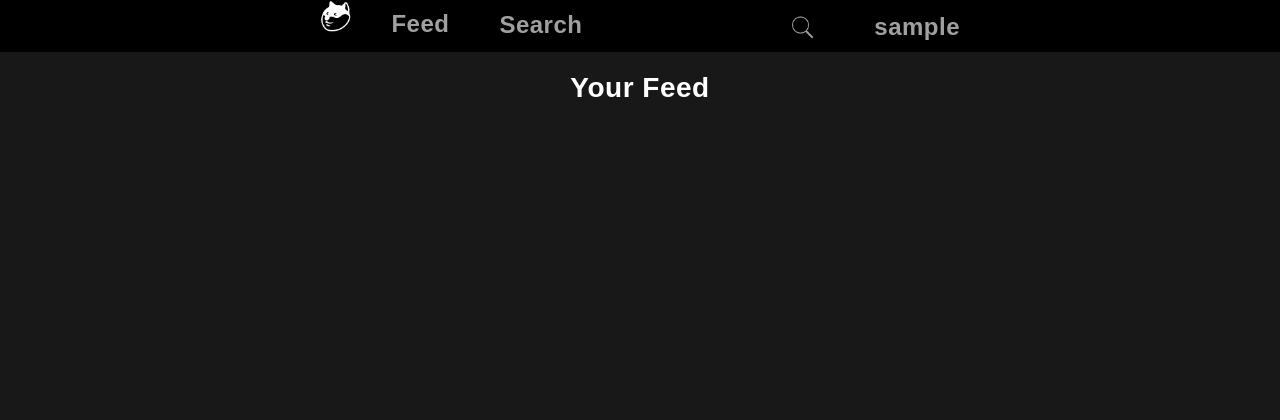
After one commit to Zabitiny/Freaqs, a PHP site: page /feed.php in a window 1280 px wide. The commit adds this page. Shown: the top 420 px of the page. Run offline with PHP 8.4, Linux system fonts and the light colour scheme; the visitor is signed in with stand-in values (Sample User, id 1); data that the repository does not hold is empty.

Commit message:
moved nav bar along top and spaced everything out

```diff
--- a/assets/CSS/style.css
+++ b/assets/CSS/style.css
@@ -14,6 +14,10 @@ body {
     background-color: #181818;
     font-size: 14px;
     min-width: 720px;
+}
+
+a {
+    text-decoration: none;
 }
 
 #nowPlayingBarContainer {
@@ -155,62 +159,61 @@ body {
 
 #navBarContainer {
     background-color: #000;
-    width: 220px;
-    height: 100vh;
+    width: 100%;
+    height: 52px;
     position: fixed;
     top: 0;
-    left: 0;
 }
 
 .navBar {
-    padding: 25px;
     display: flex;
-    flex-direction: column;
-    -ms-flex-direction: column; /*for internet explorer*/
-}
-
-.logo {
-    margin-bottom: 15px;
+    margin: 0 320px;
 }
 
 .logo img {
     width: 32px;
+    position: relative;
+    padding-right: 35px;
 }
 
-.navBar .group {
-    border-top: 1px solid #a0a0a0;
-    padding: 10px 0;
+.navBar .navBar-left {
+    margin-right: 50px;
+    box-sizing: border-box;
 }
 
-.navItem {
-    padding: 10px 0;
-    font-size: 14px;
-    font-weight: 700;
-    display: block;
-    letter-spacing: 1px;
-    position: relative;
+.navBar .navBar-center {
+    flex-grow: 1;
+    height: 52px;
+    padding: 8px 0;
+    box-sizing: border-box;
 }
 
-.navItemLink {
+.navBar .navBar-right {
+    height: 52px;
+    padding: 13px 0;
+    box-sizing: border-box;
+}
+
+ .navItemLink .icon {
+    position: relative;
+    top: 7px;
+    width: 25px;
+    left: 200px;
+}
+
+a.navItemLink {
     color: #a0a0a0;
     text-decoration: none;
+    font-size: 24px;
+    font-weight: 700;
 }
 
 .navItemLink:hover {
     color: #fff;
 }
 
-.navItemLink .icon {
-    position: absolute;
-    right: 0;
-    top: 6px;
-    width: 25px;
-}
-
 #mainViewContainer {
-    margin-left: 220px;
-    padding-bottom: 90px;
-    width: calc(100% - 220px);
+    margin-top: 52px;
 }
 
 #mainContent {
--- /dev/null
+++ b/feed.php
@@ -0,0 +1,7 @@
+<?php include("includes/includedFiles.php"); ?>
+
+<h1 class="pageHeadingBig">Your Feed</h1>
+
+<div class="gridViewContainer">
+
+</div>
--- a/includes/navBarContainer.php
+++ b/includes/navBarContainer.php
@@ -1,34 +1,20 @@
 <div id="navBarContainer">
-    <nav class="navBar">
-        <span role="link" tabIndex="0" onclick="openPage('index.php')" class="logo">
-            <img src="assets/images/icons/logo.png" alt="">
-        </span>
+  <nav class="navBar">
+    <div class="navBar-left">
+      <a role="link" tabIndex="0" href="index.php" class="logo">
+        <img src="assets/images/icons/logo.png" alt="home">
+      </a>
 
-        <div class="group">
 
-            <div class="navItem">
-
-                <span role='link' tabIndex='0' onclick="openPage('search.php')" class="navItemLink">Search
-                    <img src="assets/images/icons/search.png" class="icon" alt="search">
-                </span>
-
-            </div>
-        </div>
-
-        <div class="group">
-            <div class="navItem">
-            <span role="link" tabIndex="0" onclick="openPage('browse.php')" class="navItemLink">Browse</span>
-            </div>
-
-            <div class="navItem">
-            <span role="link" tabIndex="0" onclick="openPage('yourMusic.php')" class="navItemLink">Your Music</span>
-            </div>
-
-            <div class="navItem">
-            <span role="link" tabIndex="0" onclick="openPage('settings.php')" class="navItemLink"><?php echo $userLoggedIn->getUsername(); ?> </span>
-            </div>
-
-        </div>
-
-    </nav>
+      <a role="link" tabIndex="0" href="feed.php" class="navItemLink" id="feed">Feed</a>
+    </div>
+    <div class="navBar-center">
+          <a role='link' tabIndex='0' href="search.php" class="navItemLink" id="search">Search
+            <img src="assets/images/icons/search.png" class="icon" alt="search">
+          </a>
+    </div>
+    <div class="navBar-right">
+      <a role="link" tabIndex="0" href="settings.php" class="navItemLink" id="username"><?php echo $userLoggedIn->getUsername(); ?> </a>
+    </div>
+  </nav>
 </div>
```
